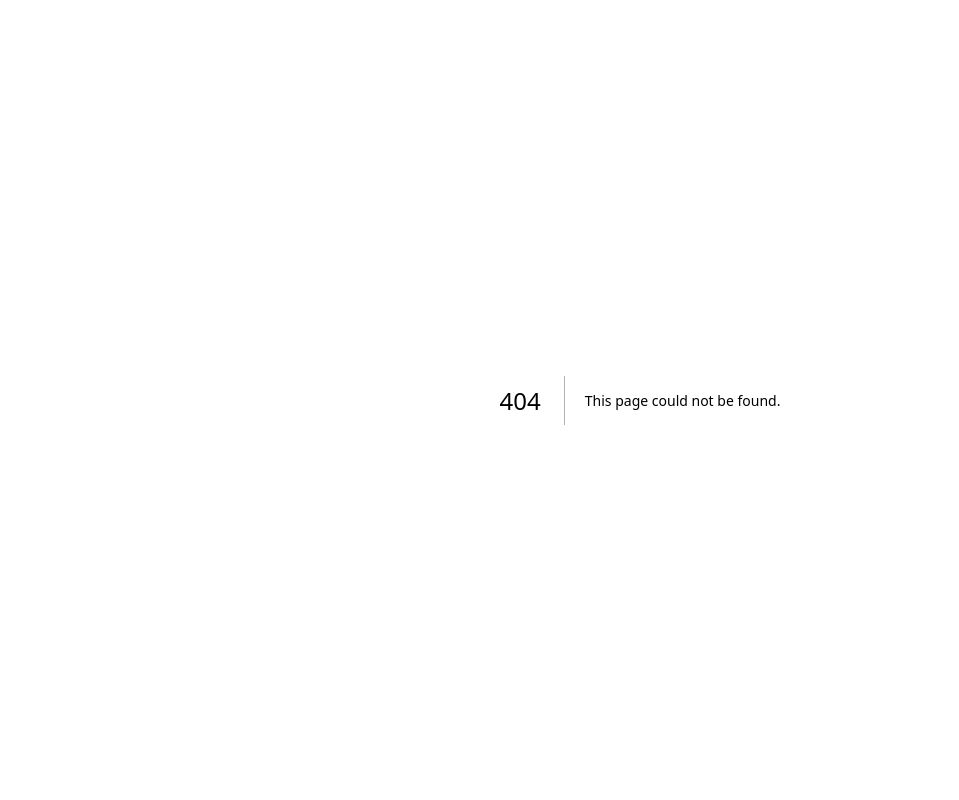
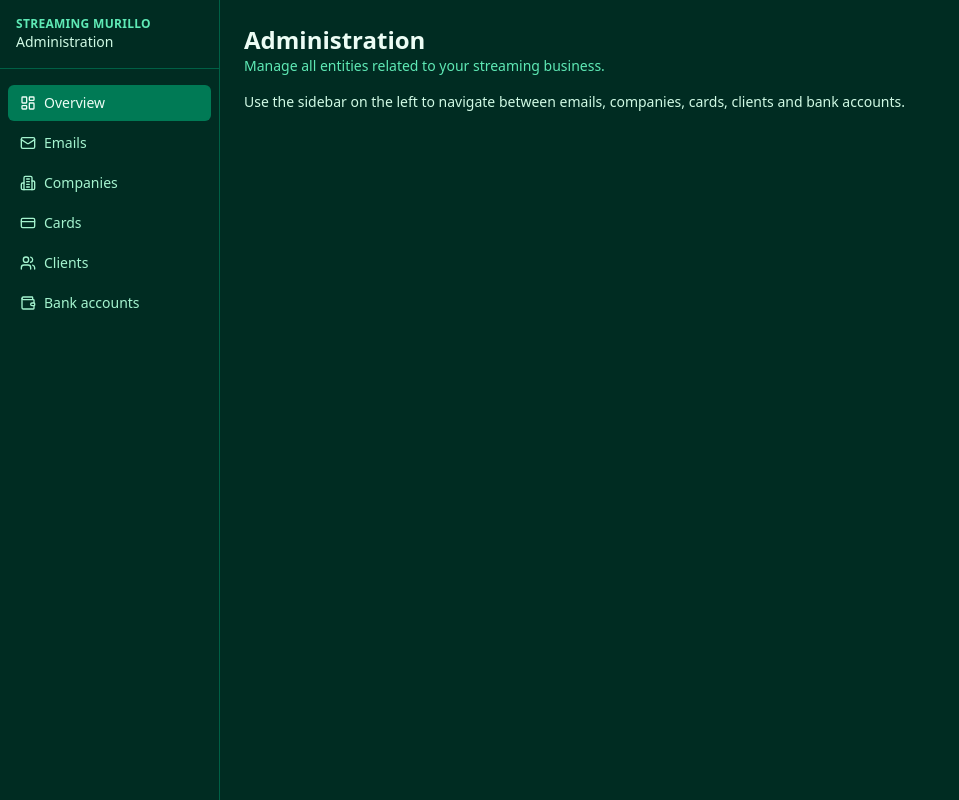
Before and after one commit to diegomurillocorrea/streaming, a Next.js app: page /administration in a window 1280 px wide. Before the commit this address had no page. Shown: the whole page, without its empty margins (0-959 px from the left). Built offline with nearby package versions, Linux system fonts and the light colour scheme.

Commit message:
✅ Create admin view, sidebar component and admin content component

```diff
--- /dev/null
+++ b/app/administration/layout.jsx
@@ -0,0 +1,16 @@
+import AdminSidebar from "@/components/interface/AdminSidebar";
+
+export const metadata = {
+    title: "Administration | Streaming Murillo App",
+};
+
+export default function AdministrationLayout({ children }) {
+    return (
+        <div className="min-h-screen flex bg-emerald-950 text-emerald-50">
+            <AdminSidebar />
+            <div className="flex-1 px-6 py-6">
+                {children}
+            </div>
+        </div>
+    );
+}
--- /dev/null
+++ b/app/administration/page.jsx
@@ -0,0 +1,19 @@
+export default function AdministrationOverviewPage() {
+    return (
+        <main className="max-w-5xl mx-auto space-y-4">
+            <header>
+                <h1 className="text-2xl font-bold">Administration</h1>
+                <p className="text-sm text-emerald-300">
+                    Manage all entities related to your streaming business.
+                </p>
+            </header>
+
+            <section className="space-y-2 text-sm text-emerald-100">
+                <p>
+                    Use the sidebar on the left to navigate between emails, companies,
+                    cards, clients and bank accounts.
+                </p>
+            </section>
+        </main>
+    );
+}
--- /dev/null
+++ b/components/interface/AdminSidebar.jsx
@@ -0,0 +1,75 @@
+"use client";
+
+import Link from "next/link";
+import { usePathname } from "next/navigation";
+import { LuMail, LuBuilding2, LuCreditCard, LuUsers, LuWallet, LuLayoutDashboard } from "react-icons/lu";
+
+const navItems = [
+    {
+        label: "Overview",
+        href: "/administration",
+        icon: LuLayoutDashboard,
+    },
+    {
+        label: "Emails",
+        href: "/administration/emails",
+        icon: LuMail,
+    },
+    {
+        label: "Companies",
+        href: "/administration/companies",
+        icon: LuBuilding2,
+    },
+    {
+        label: "Cards",
+        href: "/administration/cards",
+        icon: LuCreditCard,
+    },
+    {
+        label: "Clients",
+        href: "/administration/clients",
+        icon: LuUsers,
+    },
+    {
+        label: "Bank accounts",
+        href: "/administration/bank-accounts",
+        icon: LuWallet,
+    },
+];
+
+export default function AdminSidebar() {
+    const pathname = usePathname();
+
+    return (
+        <aside className="h-screen sticky top-0 bg-emerald-950 border-r border-emerald-800 w-[15%] min-w-[220px] flex flex-col">
+            <div className="px-4 py-4 border-b border-emerald-800">
+                <p className="text-xs font-semibold uppercase tracking-wide text-emerald-300">
+                    Streaming Murillo
+                </p>
+                <p className="text-sm text-emerald-100">Administration</p>
+            </div>
+
+            <nav className="flex-1 px-2 py-4 space-y-1">
+                {navItems.map((item) => {
+                    const Icon = item.icon;
+                    const isActive = pathname === item.href;
+
+                    return (
+                        <Link
+                            key={item.href}
+                            href={item.href}
+                            className={`flex items-center gap-2 rounded-md px-3 py-2 text-sm transition-colors cursor-pointer
+                ${isActive
+                                    ? "bg-emerald-700 text-emerald-50"
+                                    : "text-emerald-200 hover:bg-emerald-800 hover:text-emerald-50"
+                                }`}
+                        >
+                            <Icon className="h-4 w-4" />
+                            <span>{item.label}</span>
+                        </Link>
+                    );
+                })}
+            </nav>
+        </aside>
+    );
+}
```
